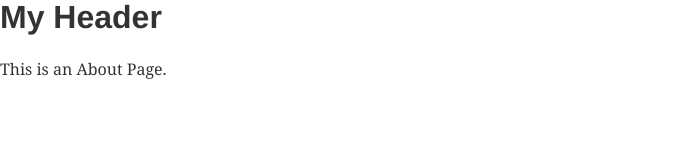
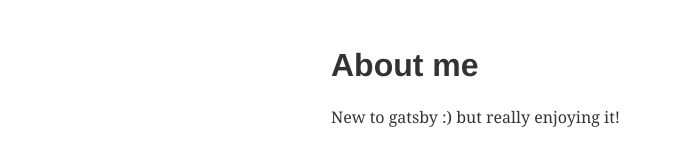
Before and after one commit to Bhavin789/gatsby-tutorial, a Gatsby site: page /about in a window 1280 px wide. Shown: the whole page, without its empty margins (0-682 px from the left). Built offline with nearby package versions, Linux system fonts and the light colour scheme; Gatsby itself is replaced by a stand-in of ours.

Commit message:
Add Layout component and use it in all pages

```diff
--- /dev/null
+++ b/src/components/Layout.js
@@ -0,0 +1,9 @@
+import React from "react"
+
+export default function Layout({ children }) {
+  return (
+    <div style={{ margin: `3rem auto`, maxWidth: 650, padding: `0 1rem` }}>
+      {children}
+    </div>
+  )
+}
--- a/src/pages/about.js
+++ b/src/pages/about.js
@@ -1,12 +1,14 @@
 import React from "react"
 
-import Header from "../components/Header"
+import Layout from "../components/Layout"
 
 export default function About() {
   return (
-    <>
-      <Header />
-      <div>This is an About Page.</div>
-    </>
+    <div>
+      <Layout>
+        <h1>About me</h1>
+        <p>New to gatsby :) but really enjoying it!</p>
+      </Layout>
+    </div>
   )
 }
```
Also changed, not shown: src/pages/contact.js (added, +16 -0 lines), src/pages/index.js (+9 -5 lines).
